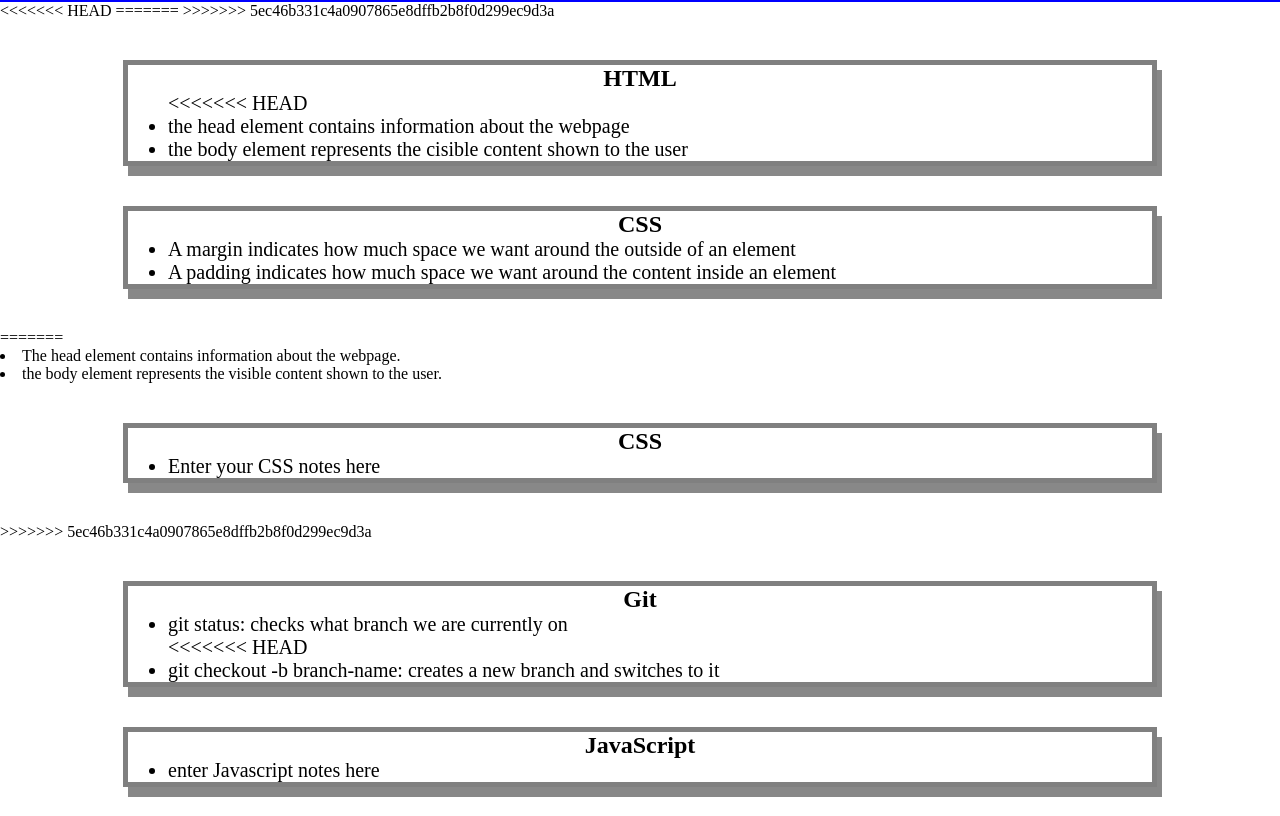
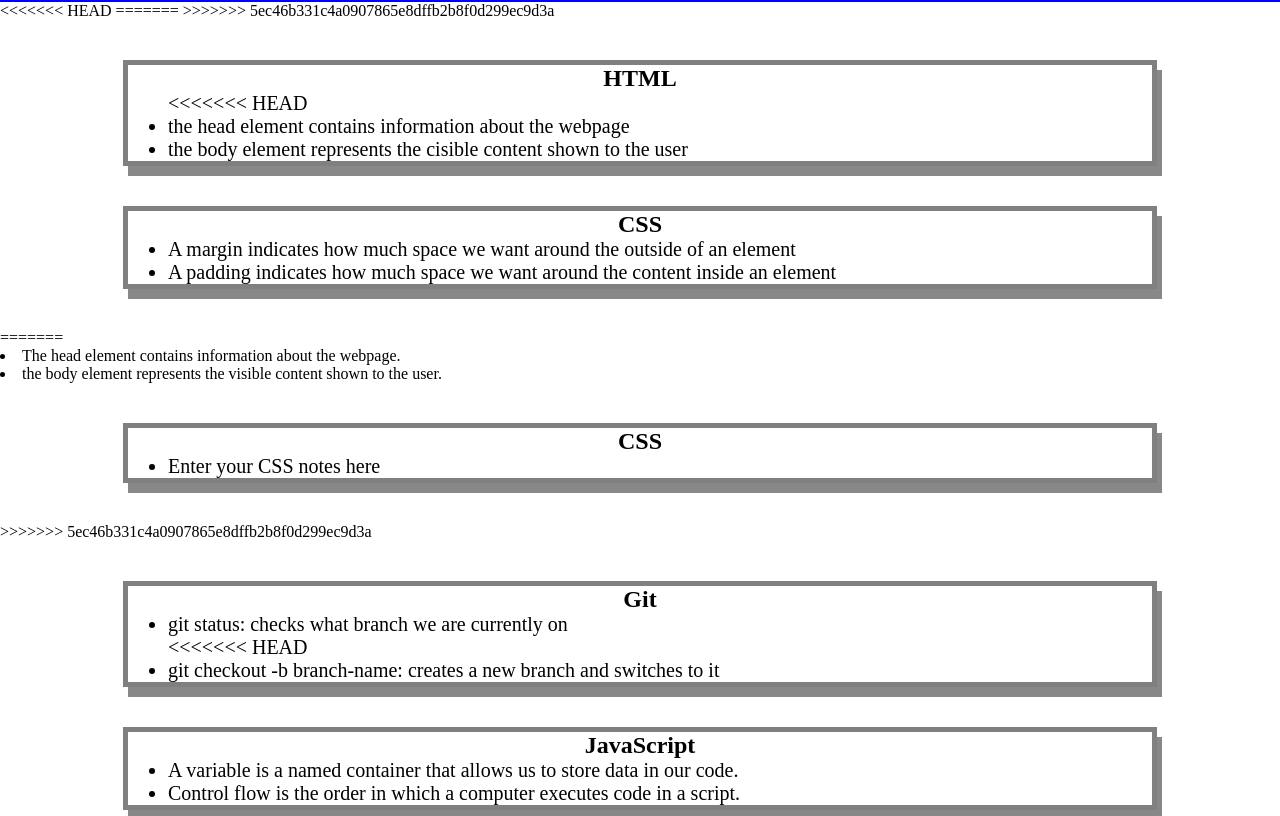
Before and after one commit to Rafael-dano/Prework-study-guide, a plain HTML site: page index.html in a window 1280 px wide. Shown: the part 136-952 px from the top of the page. Drawn offline with Linux system fonts and the light colour scheme.

Commit message:
added more JS notes here

```diff
--- a/index.html
+++ b/index.html
@@ -62,7 +62,8 @@
       <section class="card" id="javascript-section">
         <h2>JavaScript</h2>
         <ul>
-          <li>enter Javascript notes here</li>
+          <li>A variable is a named container that allows us to store data in our code.</li>
+          <li>Control flow is the order in which a computer executes code in a script.</li>
         </ul>
       </section>
       </main>
```
Also changed, not shown: assets/scrpit.js (+6 -3 lines).
